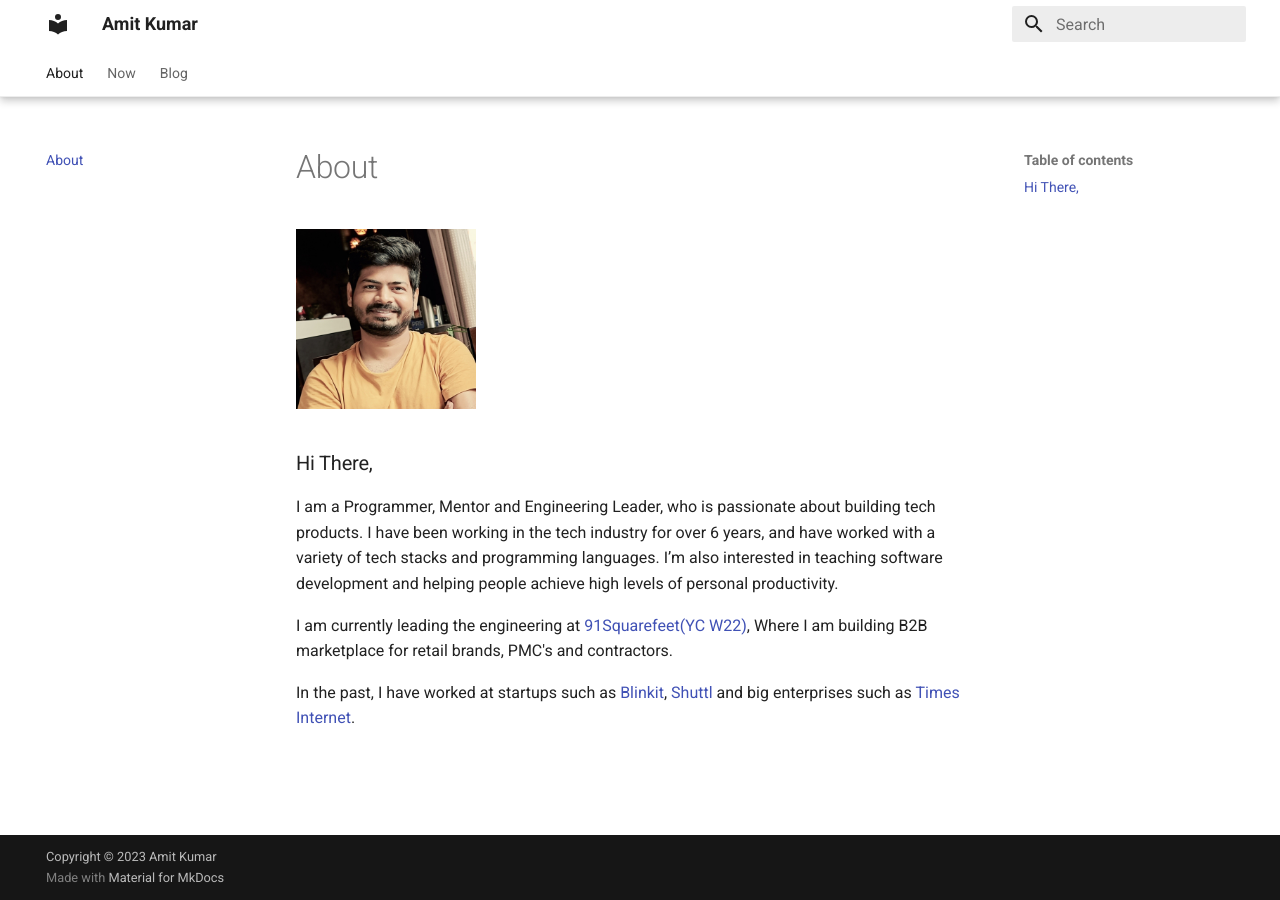
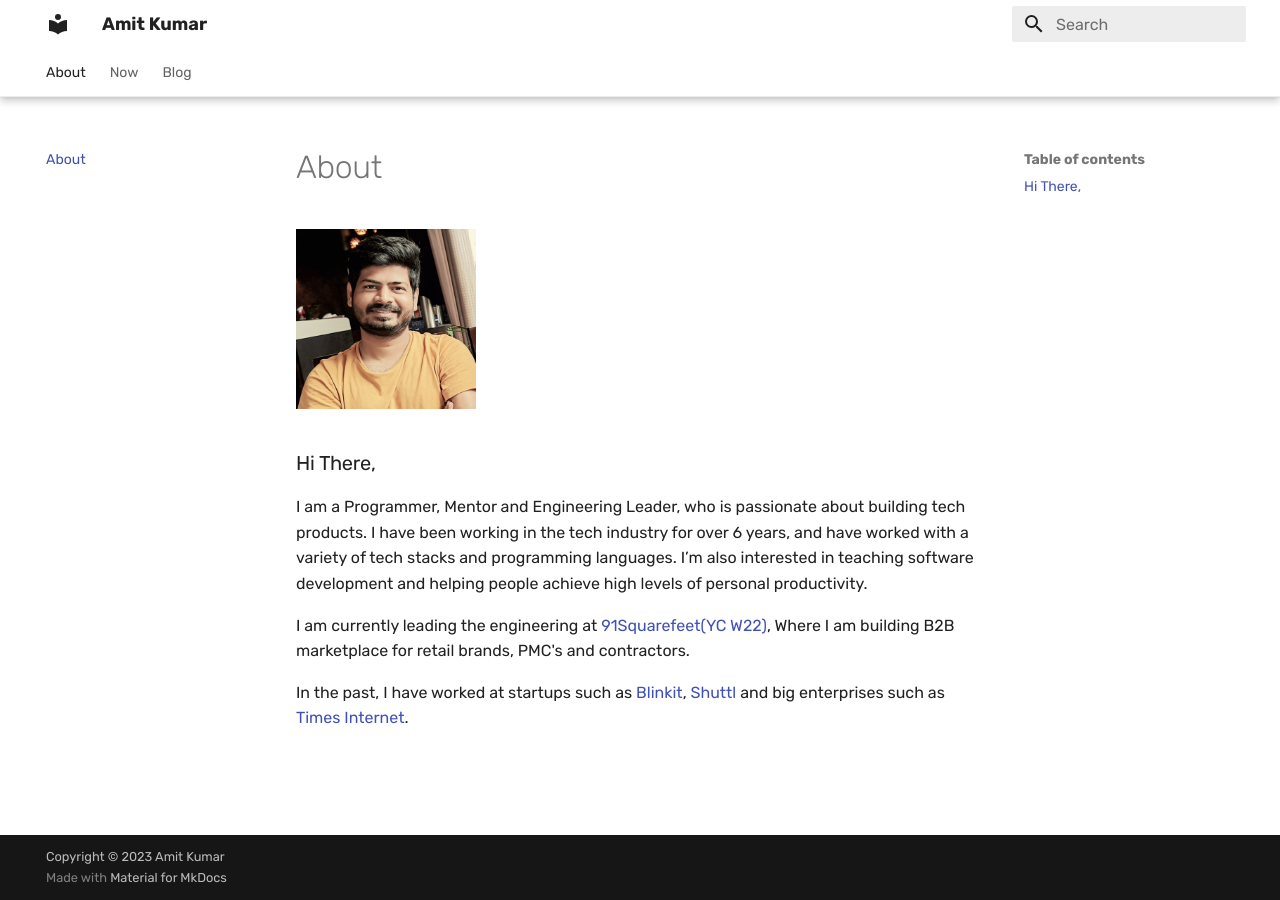
Before and after one commit to amitkmr/amitkmr.github.io, an MkDocs documentation site: the page built from docs/index.md, in a window 1280 px wide. Built offline with MkDocs 1.6.1 and Material for MkDocs 9.7.7, drawn with Linux system fonts in a browser that asks for light colours.

Commit message:
update font

```diff
--- a/mkdocs.yml
+++ b/mkdocs.yml
@@ -9,6 +9,8 @@ theme:
   name: material
   palette:
     primary: white
+  font:
+    text: Rubik
   features:
     - tabs
     - instant
```
